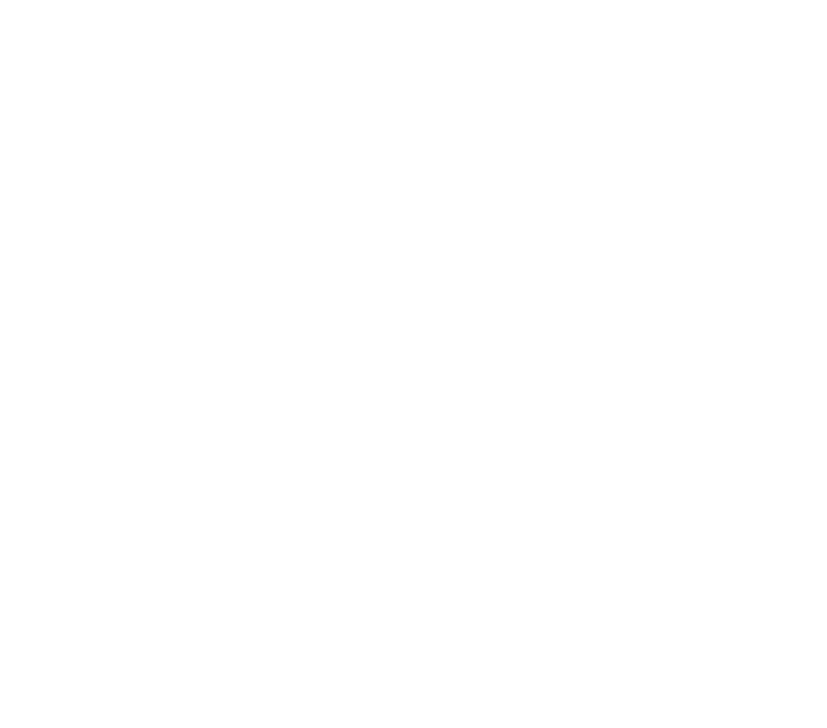
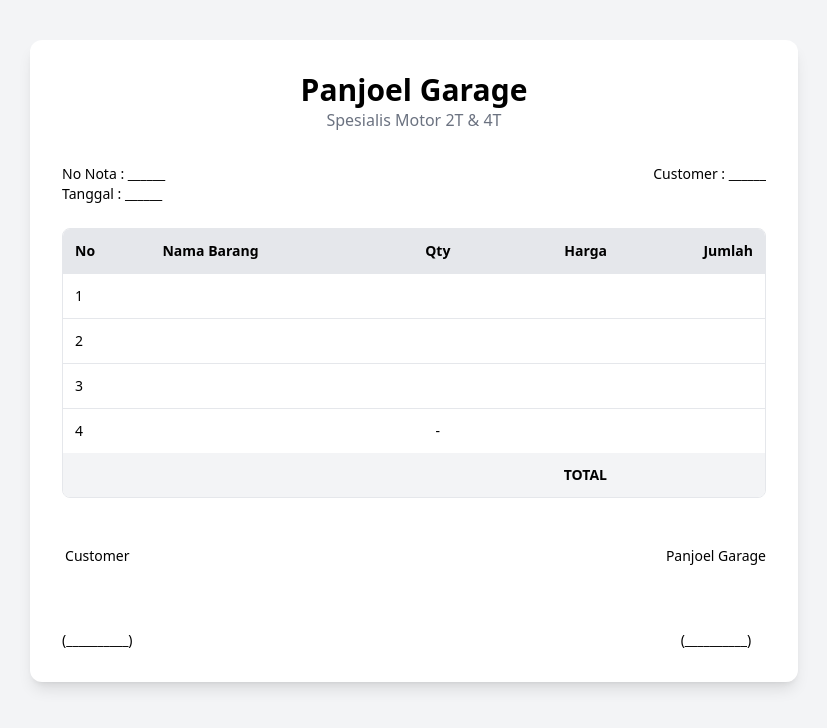
Before and after one commit to panggih1207/nota-html, a plain HTML site: page index.html in a window 1280 px wide. Shown: the whole page, without its empty margins (226-1053 px from the left). Drawn offline with nearby package versions, Linux system fonts and the light colour scheme.

Commit message:
isi file html

```diff
--- a/index.html
+++ b/index.html
@@ -4,8 +4,110 @@
     <meta charset="UTF-8">
     <meta name="viewport" content="width=device-width, initial-scale=1.0">
     <title>Nota Panjoel Garage</title>
+    <script src="https://cdn.tailwindcss.com"></script>
+
 </head>
-<body>
+<body class="bg-gray-100 p-10">
+
+<div class="max-w-3xl mx-auto bg-white shadow-lg rounded-xl p-8">
+
+<!-- Header -->
+<div class="text-center mb-8">
+<h1 class="text-3xl font-bold">Panjoel Garage</h1>
+<p class="text-gray-500">Spesialis Motor 2T & 4T</p>
+</div>
+
+<div class="flex justify-between mb-6 text-sm">
+<div>
+<p>No Nota : ______</p>
+<p>Tanggal : ______</p>
+</div>
+
+<div>
+<p>Customer : ______</p>
+</div>
+</div>
+
+<!-- Table -->
+<div class="overflow-hidden rounded-lg border">
+
+<table class="w-full text-sm">
+
+<thead class="bg-gray-200">
+<tr>
+<th class="p-3 text-left">No</th>
+<th class="p-3 text-left">Nama Barang</th>
+<th class="p-3 text-center">Qty</th>
+<th class="p-3 text-right">Harga</th>
+<th class="p-3 text-right">Jumlah</th>
+</tr>
+</thead>
+
+<tbody>
+
+<tr class="border-t">
+<td class="p-3">1</td>
+<td class="p-3"></td>
+<td class="p-3 text-center"></td>
+<td class="p-3 text-right"></td>
+<td class="p-3 text-right"></td>
+</tr>
+
+<tr class="border-t">
+<td class="p-3">2</td>
+<td class="p-3"></td>
+<td class="p-3 text-center"></td>
+<td class="p-3 text-right"></td>
+<td class="p-3 text-right"></td>
+</tr>
+
+<tr class="border-t">
+<td class="p-3">3</td>
+<td class="p-3"></td>
+<td class="p-3 text-center"></td>
+<td class="p-3 text-right"></td>
+<td class="p-3 text-right"></td>
+</tr>
+
+<tr class="border-t">
+<td class="p-3">4</td>
+<td class="p-3"></td>
+<td class="p-3 text-center">-</td>
+<td class="p-3 text-right"></td>
+<td class="p-3 text-right"></td>
+</tr>
+
+</tbody>
+
+<tfoot class="bg-gray-100 font-semibold">
+<tr>
+<td colspan="4" class="p-3 text-right">TOTAL</td>
+<td class="p-3 text-right"></td>
+</tr>
+</tfoot>
+
+</table>
+
+</div>
+
+<!-- Footer -->
+<div class="flex justify-between mt-12 text-sm">
+
+<div class="text-center">
+<p>Customer</p>
+<div class="h-16"></div>
+<p>(__________)</p>
+</div>
+
+<div class="text-center">
+<p>Panjoel Garage</p>
+<div class="h-16"></div>
+<p>(__________)</p>
+</div>
+
+</div>
+
+</div>
 
 </body>
 </html>
```
